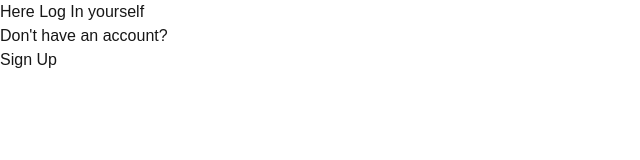
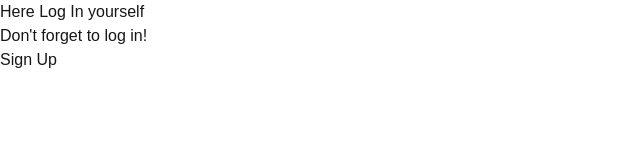
Before and after one commit to Deshmukh-Ayush/Chat-App-using-Next.js, a Next.js app: page /LogIn in a window 1280 px wide. Shown: the top 160 px of the page, without its empty margins (0-640 px from the left). Built offline with nearby package versions, Linux system fonts and the light colour scheme.

Commit message:
fixed &apos issue

```diff
--- a/src/app/(auth)/LogIn/page.jsx
+++ b/src/app/(auth)/LogIn/page.jsx
@@ -6,7 +6,7 @@ const login = () => {
     <>
         <div className='w-full h-screen flex items-center justify-center flex-col'>
           <h1>Here Log In yourself</h1>
-          <h2>Don't have an account?</h2>
+          <h2>Don&apos;t forget to log in!</h2>
           <Link className="flex select-none items-center gap-2 rounded-lg py-2 px-4 text-center align-middle font-sans text-xs font-bold uppercase text-pink-500 transition-all hover:bg-pink-500/10 active:bg-pink-500/30 disabled:pointer-events-none disabled:opacity-50 disabled:shadow-none" href="/SignUp">Sign Up</Link>
         </div>
     </>
```
